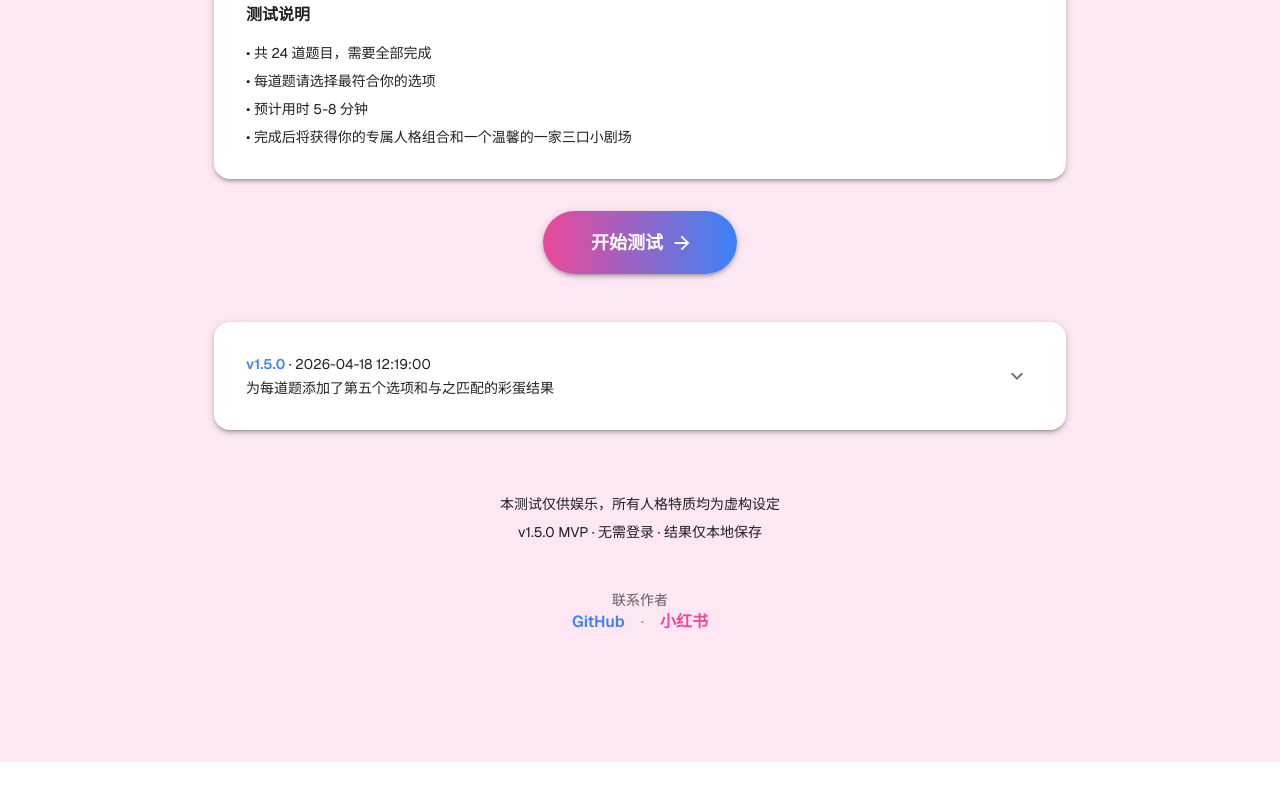
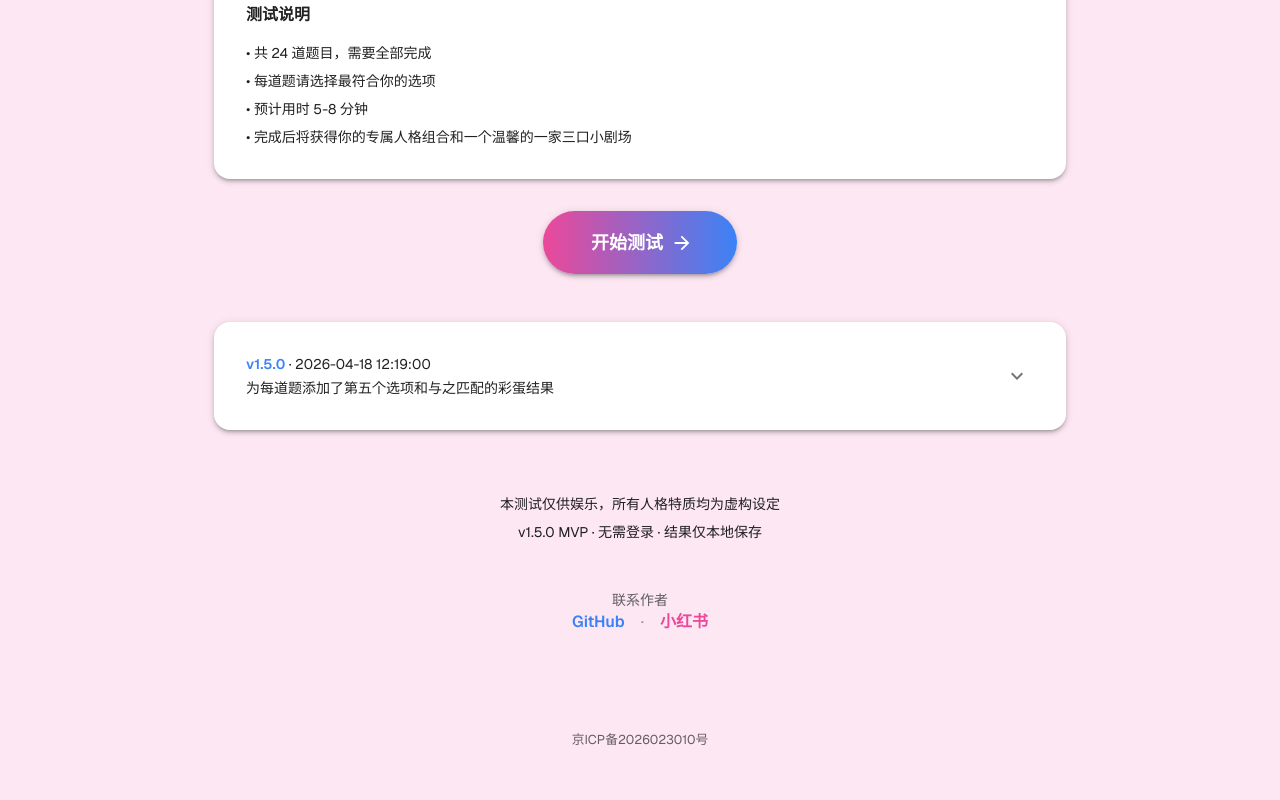
Before and after one commit to todayisark/wrti-test, a Next.js app: page / in a window 1280 px wide. Shown: the part 523-1323 px from the top of the page. Before the commit the page ends 1285 px from the top, so only its background shows below. Built offline with nearby package versions, Linux system fonts and the light colour scheme.

Commit message:
feat: 在首页添加备案号链接

```diff
--- a/src/app/(public)/page.tsx
+++ b/src/app/(public)/page.tsx
@@ -14,6 +14,7 @@ import { defaultLocale, hasLocale, type Locale } from '@/i18n/config';
 import homeZhCN from '@/i18n/dictionaries/home/zh-CN.json';
 import homeEnUS from '@/i18n/dictionaries/home/en-US.json';
 import { generateUUID } from '@/lib/uuid';
+import Link from 'next/link';
 
 type ChangelogItem = {
   version: string;
@@ -425,6 +426,12 @@ const HomePage = () => {
           </Box>
         </Box>
       </Box>
+      {/* 备案号 */}
+      <Box sx={{ mt: 4, textAlign: 'center', fontSize: '0.8rem', color: 'text.secondary' }}>
+        <Link href="https://beian.miit.gov.cn/" target="_blank" rel="noopener noreferrer">
+          京ICP备2026023010号
+        </Link>
+      </Box>
     </Box>
   );
 };
```
